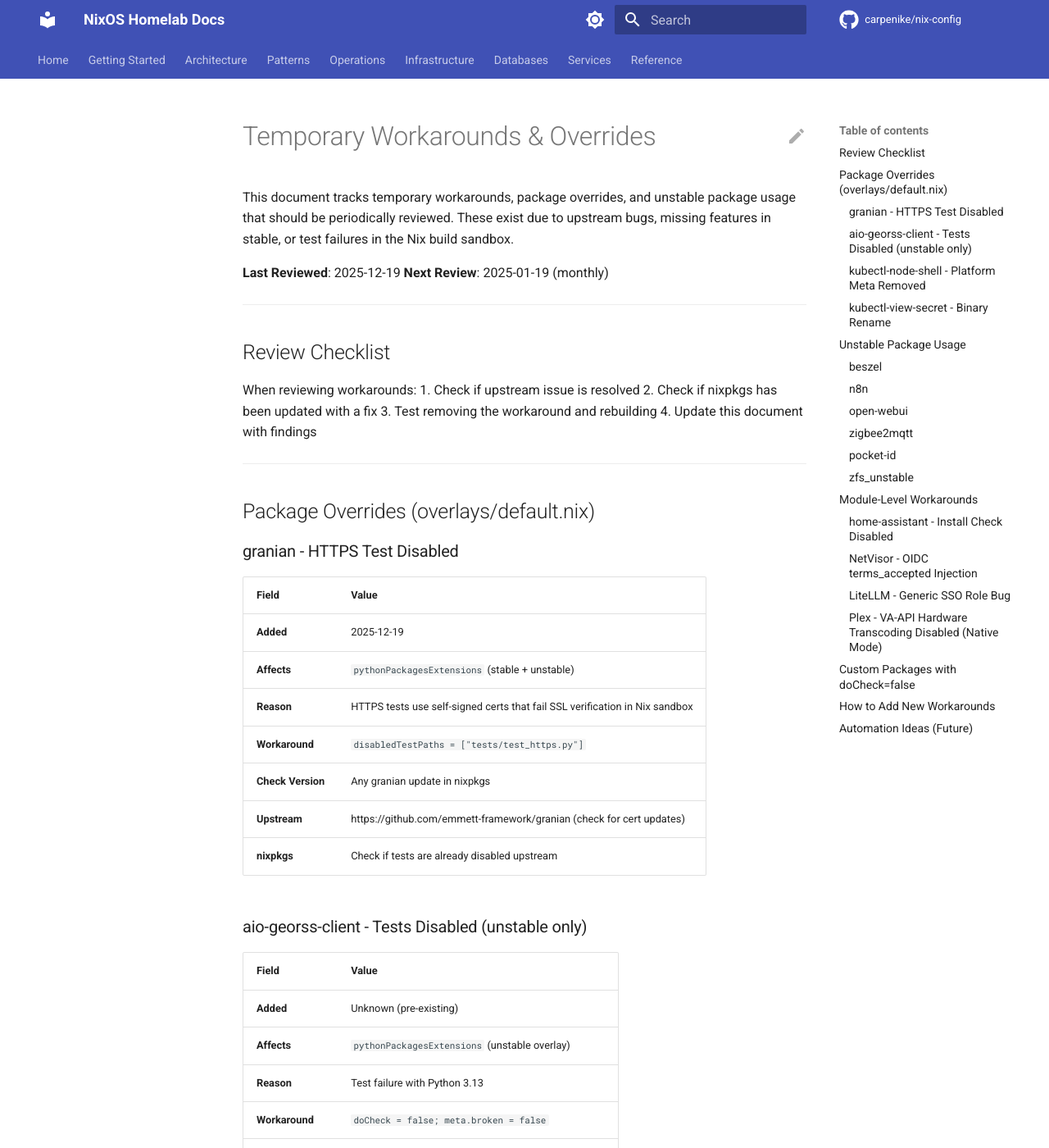
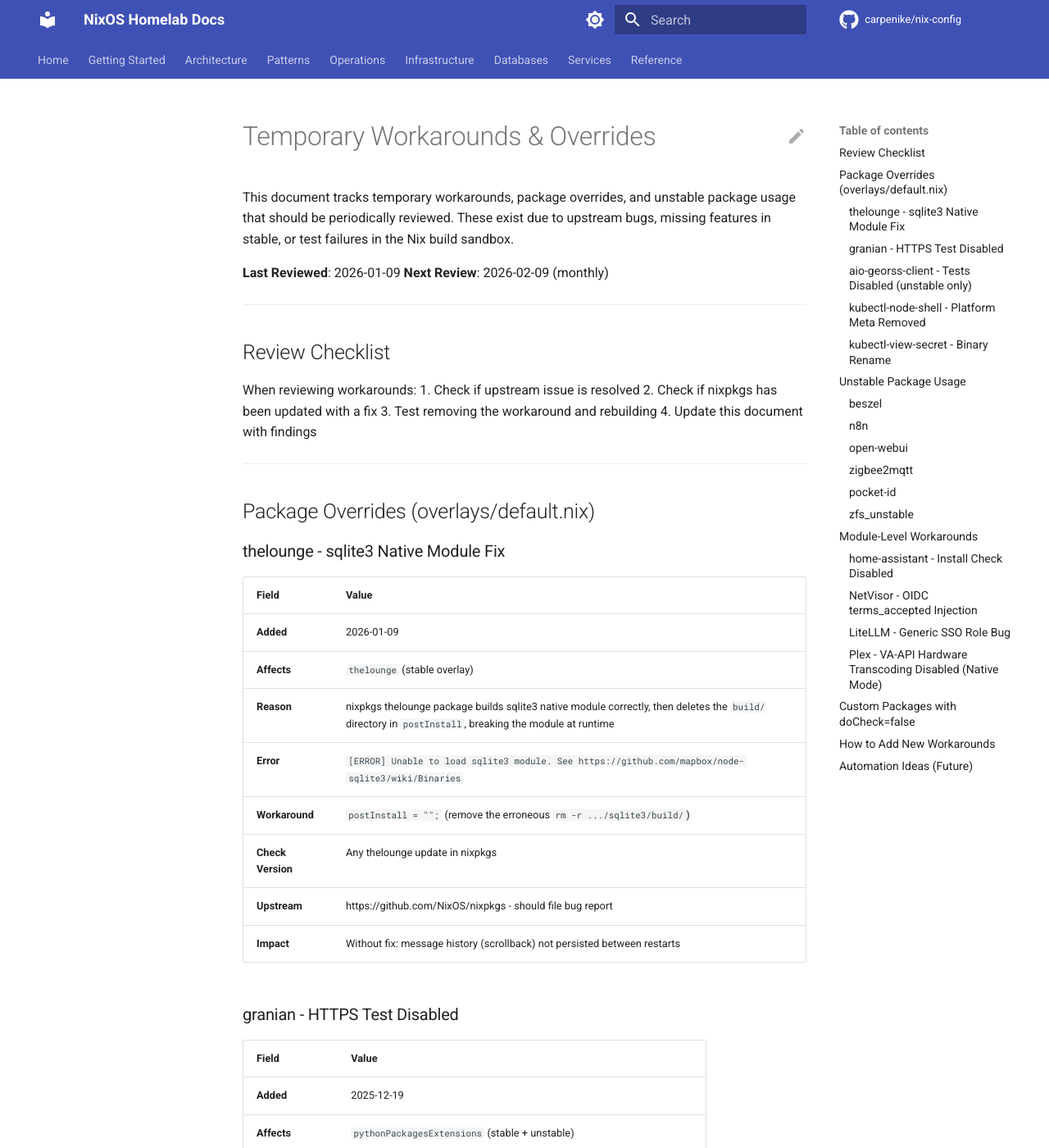
Before and after one commit to carpenike/nix-config, an MkDocs documentation site: the page built from docs/workarounds.md, in a window 1280 px wide and 1400 px high. Shown: the whole window at 82% size. Built offline with MkDocs 1.6.1 and Material for MkDocs 9.7.7, drawn with Linux system fonts in a browser that asks for light colours; comment, search, counter and statistics services are not loaded.

Commit message:
fix(forge): thelounge sqlite3 module + ups improvements
thelounge:
- Add overlay to preserve sqlite3 build directory (fixes message history)
- nixpkgs postInstall erroneously deletes build/ needed by native module
- Document workaround in docs/workarounds.md

ups:
- Fix lib.optional -> lib.optionals for requires list
- Remove redundant healthcheck (image has built-in healthcheck)
- Add Gatus contribution for PeaNUT availability monitoring

```diff
--- a/docs/workarounds.md
+++ b/docs/workarounds.md
@@ -2,8 +2,8 @@
 
 This document tracks temporary workarounds, package overrides, and unstable package usage that should be periodically reviewed. These exist due to upstream bugs, missing features in stable, or test failures in the Nix build sandbox.
 
-**Last Reviewed**: 2025-12-19
-**Next Review**: 2025-01-19 (monthly)
+**Last Reviewed**: 2026-01-09
+**Next Review**: 2026-02-09 (monthly)
 
 ---
 
@@ -18,6 +18,19 @@ When reviewing workarounds:
 ---
 
 ## Package Overrides (overlays/default.nix)
+
+### thelounge - sqlite3 Native Module Fix
+
+| Field | Value |
+|-------|-------|
+| **Added** | 2026-01-09 |
+| **Affects** | `thelounge` (stable overlay) |
+| **Reason** | nixpkgs thelounge package builds sqlite3 native module correctly, then deletes the `build/` directory in `postInstall`, breaking the module at runtime |
+| **Error** | `[ERROR] Unable to load sqlite3 module. See https://github.com/mapbox/node-sqlite3/wiki/Binaries` |
+| **Workaround** | `postInstall = "";` (remove the erroneous `rm -r .../sqlite3/build/`) |
+| **Check Version** | Any thelounge update in nixpkgs |
+| **Upstream** | https://github.com/NixOS/nixpkgs - should file bug report |
+| **Impact** | Without fix: message history (scrollback) not persisted between restarts |
 
 ### granian - HTTPS Test Disabled
 
```
Also changed, not shown: 3 other files.
